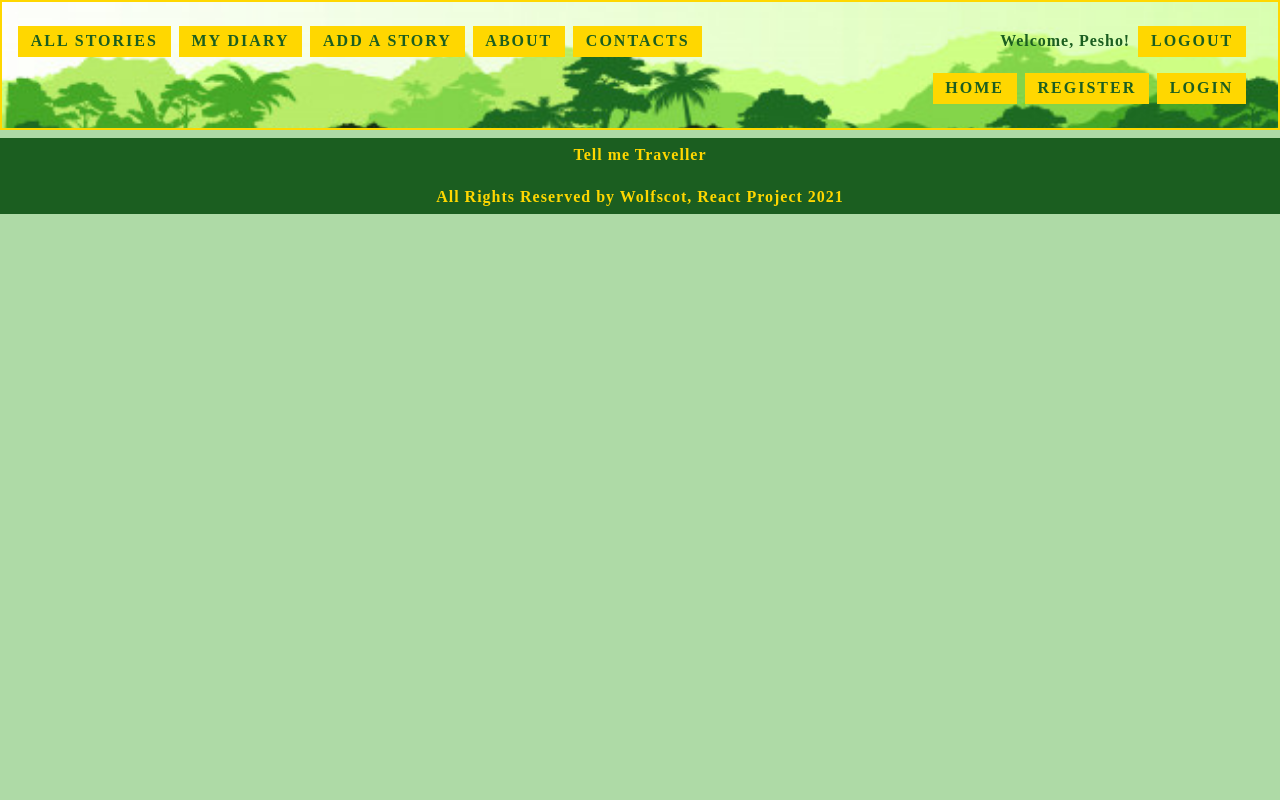
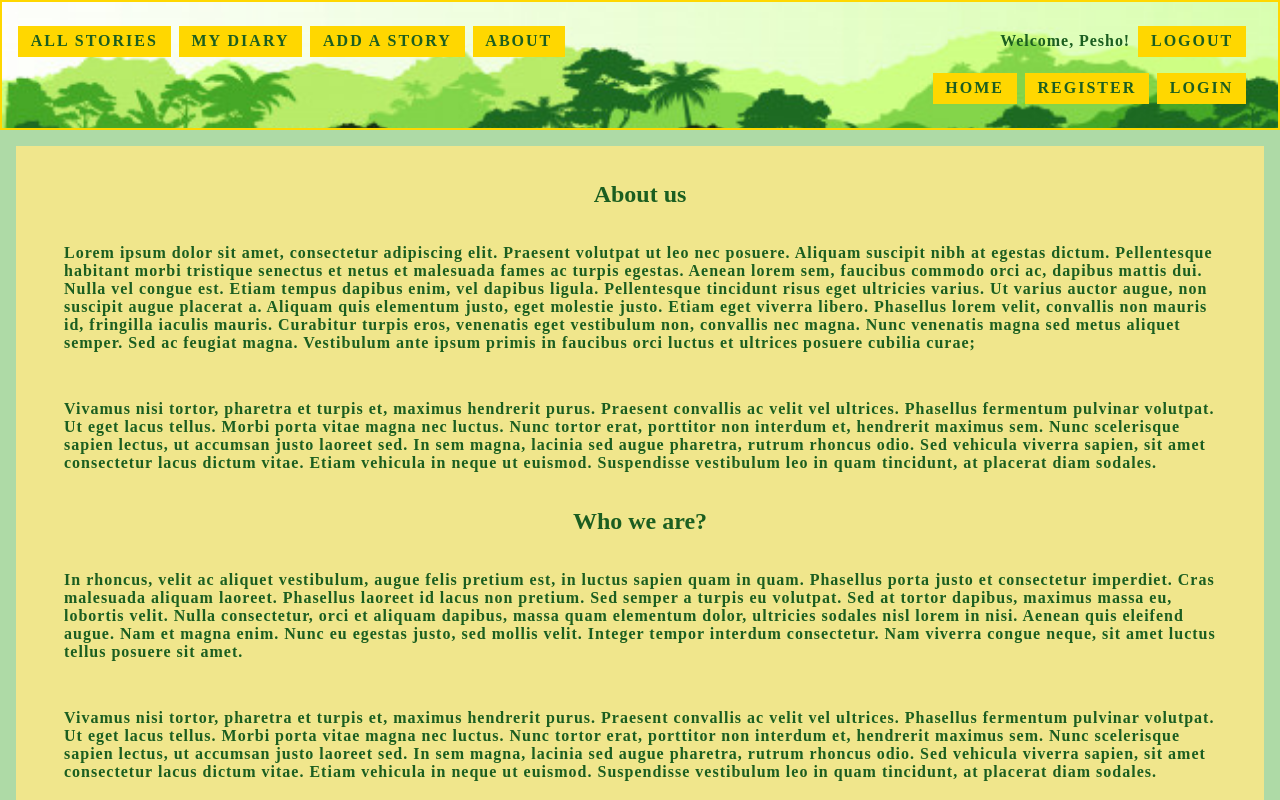
Before and after one commit to Wolfscot/tellmetraveller, a React (Create React App) app in the folder client/: page /about in a window 1280 px wide. Shown: the top 800 px of the page. Built offline with nearby package versions, Linux system fonts and the light colour scheme; a web font is replaced by a local one.

Commit message:
added about page
about page and basic css changes

```diff
--- a/client/public/index.html
+++ b/client/public/index.html
@@ -3,6 +3,7 @@
   <head>
     <meta charset="utf-8" />
     <link rel="icon" href="%PUBLIC_URL%/favicon.ico" />
+    <link rel="stylesheet" href="https://cdnjs.cloudflare.com/ajax/libs/font-awesome/5.13.1/css/all.min.css">
     <meta name="viewport" content="width=device-width, initial-scale=1" />
     <meta name="theme-color" content="#000000" />
     <meta
--- a/client/src/App.js
+++ b/client/src/App.js
@@ -9,7 +9,9 @@ import DestinationDetails from './components/Details/Details';
 import EditDestinationForm from './components/DestinationForms/Edit/EditForm';
 import CreateDestinationForm from './components/DestinationForms/Create/CreateForm';
 import Register from './components/Users/Register/Register';
-import Login from './components/Users/Login/Login'
+import Login from './components/Users/Login/Login';
+import About from './components/About/About';
+
 
 function App() {
   return (
@@ -25,6 +27,8 @@ function App() {
           <Route path="/destinations/create" component={CreateDestinationForm} />
           <Route path="/register" component={Register} />
           <Route path="/login" component={Login} />
+          <Route path="/about" component={About} />
+
         </Switch>
 
 
--- a/client/src/components/About/About.js
+++ b/client/src/components/About/About.js
@@ -3,7 +3,22 @@ import './styles/About.css';
 const About = () => {
     return (
         <section className="about" >
-            <h1>Contact us</h1>
+                <h1>About us</h1>
+
+                <p>Lorem ipsum dolor sit amet, consectetur adipiscing elit. Praesent volutpat ut leo nec posuere. Aliquam suscipit nibh at egestas dictum. Pellentesque habitant morbi tristique senectus et netus et malesuada fames ac turpis egestas. Aenean lorem sem, faucibus commodo orci ac, dapibus mattis dui. Nulla vel congue est. Etiam tempus dapibus enim, vel dapibus ligula. Pellentesque tincidunt risus eget ultricies varius. Ut varius auctor augue, non suscipit augue placerat a. Aliquam quis elementum justo, eget molestie justo. Etiam eget viverra libero. Phasellus lorem velit, convallis non mauris id, fringilla iaculis mauris. Curabitur turpis eros, venenatis eget vestibulum non, convallis nec magna. Nunc venenatis magna sed metus aliquet semper. Sed ac feugiat magna. Vestibulum ante ipsum primis in faucibus orci luctus et ultrices posuere cubilia curae;</p>
+
+                <p>Vivamus nisi tortor, pharetra et turpis et, maximus hendrerit purus. Praesent convallis ac velit vel ultrices. Phasellus fermentum pulvinar volutpat. Ut eget lacus tellus. Morbi porta vitae magna nec luctus. Nunc tortor erat, porttitor non interdum et, hendrerit maximus sem. Nunc scelerisque sapien lectus, ut accumsan justo laoreet sed. In sem magna, lacinia sed augue pharetra, rutrum rhoncus odio. Sed vehicula viverra sapien, sit amet consectetur lacus dictum vitae. Etiam vehicula in neque ut euismod. Suspendisse vestibulum leo in quam tincidunt, at placerat diam sodales.</p>
+
+                <h2>Who we are?</h2>
+
+                <p>In rhoncus, velit ac aliquet vestibulum, augue felis pretium est, in luctus sapien quam in quam. Phasellus porta justo et consectetur imperdiet. Cras malesuada aliquam laoreet. Phasellus laoreet id lacus non pretium. Sed semper a turpis eu volutpat. Sed at tortor dapibus, maximus massa eu, lobortis velit. Nulla consectetur, orci et aliquam dapibus, massa quam elementum dolor, ultricies sodales nisl lorem in nisi. Aenean quis eleifend augue. Nam et magna enim. Nunc eu egestas justo, sed mollis velit. Integer tempor interdum consectetur. Nam viverra congue neque, sit amet luctus tellus posuere sit amet.</p>
+                <p>Vivamus nisi tortor, pharetra et turpis et, maximus hendrerit purus. Praesent convallis ac velit vel ultrices. Phasellus fermentum pulvinar volutpat. Ut eget lacus tellus. Morbi porta vitae magna nec luctus. Nunc tortor erat, porttitor non interdum et, hendrerit maximus sem. Nunc scelerisque sapien lectus, ut accumsan justo laoreet sed. In sem magna, lacinia sed augue pharetra, rutrum rhoncus odio. Sed vehicula viverra sapien, sit amet consectetur lacus dictum vitae. Etiam vehicula in neque ut euismod. Suspendisse vestibulum leo in quam tincidunt, at placerat diam sodales.</p>
+
+                <h2>Our Mission</h2>
+
+                <p>Lorem ipsum dolor sit amet, consectetur adipiscing elit. Praesent volutpat ut leo nec posuere. Aliquam suscipit nibh at egestas dictum. Pellentesque habitant morbi tristique senectus et netus et malesuada fames ac turpis egestas. Aenean lorem sem, faucibus commodo orci ac, dapibus mattis dui. Nulla vel congue est. Etiam tempus dapibus enim, vel dapibus ligula. Pellentesque tincidunt risus eget ultricies varius. Ut varius auctor augue, non suscipit augue placerat a. Aliquam quis elementum justo, eget molestie justo. Etiam eget viverra libero. Phasellus lorem velit, convallis non mauris id, fringilla iaculis mauris. Curabitur turpis eros, venenatis eget vestibulum non, convallis nec magna. Nunc venenatis magna sed metus aliquet semper. Sed ac feugiat magna. Vestibulum ante ipsum primis in faucibus orci luctus et ultrices posuere cubilia curae;</p>
+
+                <p>Vivamus nisi tortor, pharetra et turpis et, maximus hendrerit purus. Praesent convallis ac velit vel ultrices. Phasellus fermentum pulvinar volutpat. Ut eget lacus tellus. Morbi porta vitae magna nec luctus. Nunc tortor erat, porttitor non interdum et, hendrerit maximus sem. Nunc scelerisque sapien lectus, ut accumsan justo laoreet sed. In sem magna, lacinia sed augue pharetra, rutrum rhoncus odio. Sed vehicula viverra sapien, sit amet consectetur lacus dictum vitae. Etiam vehicula in neque ut euismod. Suspendisse vestibulum leo in quam tincidunt, at placerat diam sodales.</p>
 
             </section>
     );
--- /dev/null
+++ b/client/src/components/About/styles/About.css
@@ -0,0 +1,17 @@
+.about, .about >p {
+
+    margin:1rem;
+    padding:1rem;
+    background:khaki;
+    color:#1b5e20;
+  }
+  .about h1,
+  .about h2 {
+      text-align: center;
+  }
+
+
+  .about:hover {
+    box-shadow: 0 8px 17px 0 rgba(0, 0, 0, 0.2),
+      0 6px 20px 0 rgba(0, 0, 0, 0.19);
+  }
--- a/client/src/components/Header/Header.js
+++ b/client/src/components/Header/Header.js
@@ -12,7 +12,7 @@ const Header =() =>{
                     <a href="#">My Diary</a>
                     <a  href="/destinations/create">Add a Story</a>
                     <a  href="/about">About</a>
-                    <a  href="/contacts">Contacts</a>
+
                 </div>
                 <div className="user-settings">
                     <ul>
```
